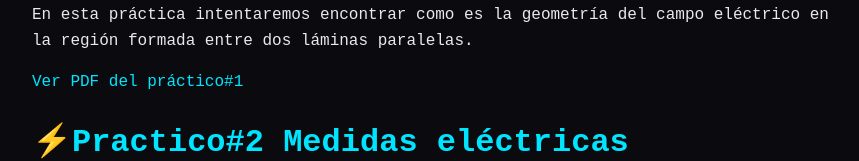
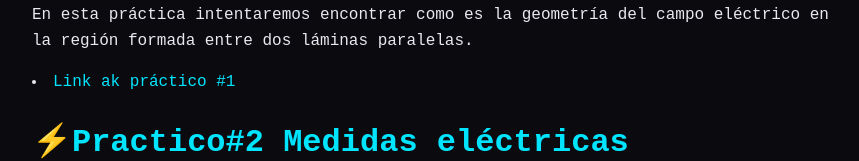
Before and after one commit to AleParni/Fisica3CV, a plain HTML site: page index.html in a window 1280 px wide. Shown: the part 198-359 px from the top of the page, without its empty margins (208-1067 px from the left). Drawn offline with Linux system fonts and the light colour scheme.

Commit message:
Update index.html

```diff
--- a/index.html
+++ b/index.html
@@ -33,8 +33,7 @@
     <h1>⚡Practico#1 Mapeo de campo electrico</h1>
                 <li><a href="mapeoeditable.html"> Link al simulador de la primera parte de la práctica de "Mapeo de Campo Eléctrico"</a></li>
         <p>En esta práctica intentaremos encontrar como es la geometría del campo eléctrico en la región formada entre dos láminas paralelas.</p>
-                  <p><a href="mapeocampoelectrico.pdf" target="_blank">Ver PDF del práctico#1</a></p>
-
+<li><a href="mapeocampoelectrico.html"> Link ak práctico #1</a></li>
 
 <h1>⚡Practico#2 Medidas eléctricas</h1>
     <p>Practicaremos el uso del multímetro, en esta ocasión mediremos directamente los valores de algunas resistencias para, posteriormente compararlos con los valores indicados por el código de color. ¿Qué sucederá con la resistencia si los valores medidos de dos formas diferentes difieren?</p>
```
